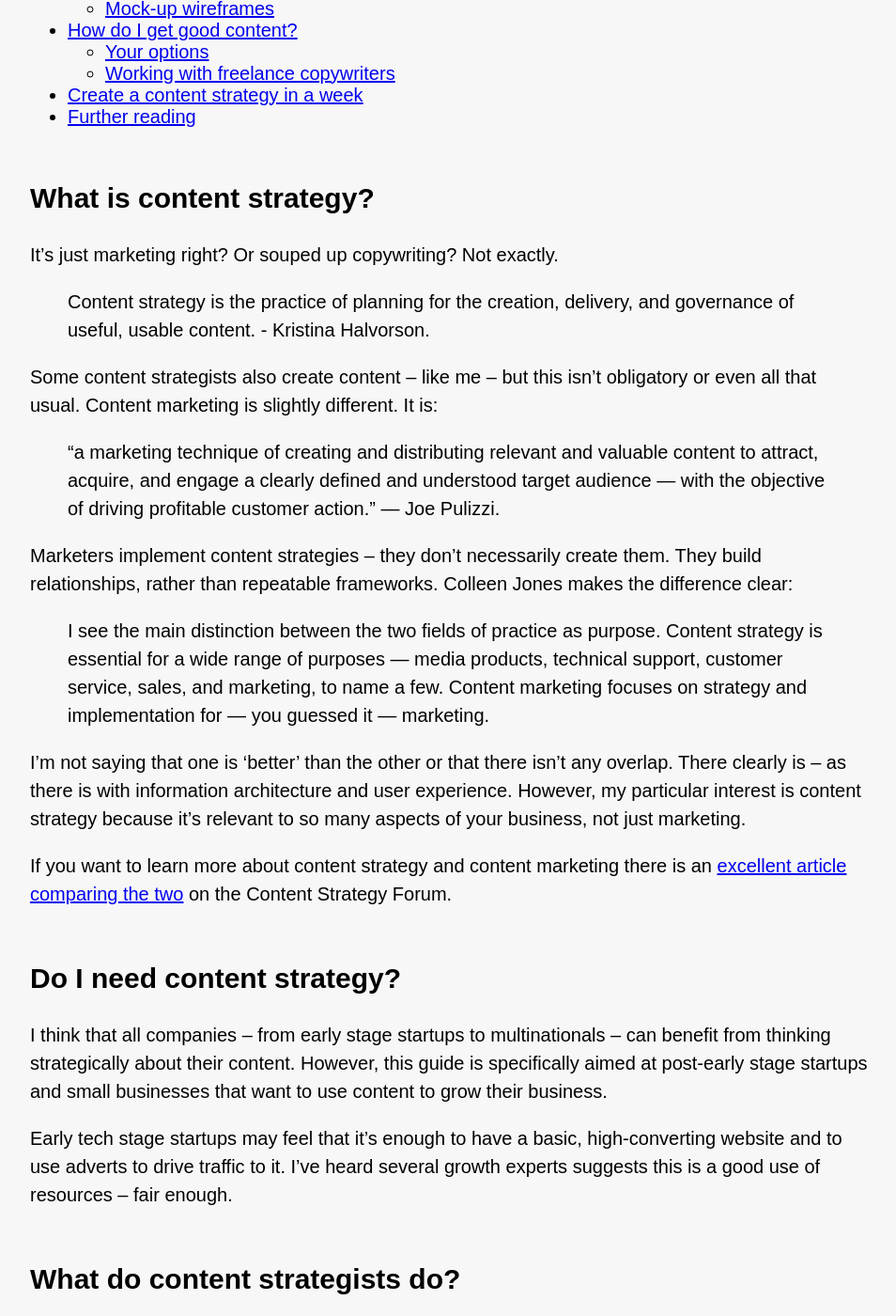
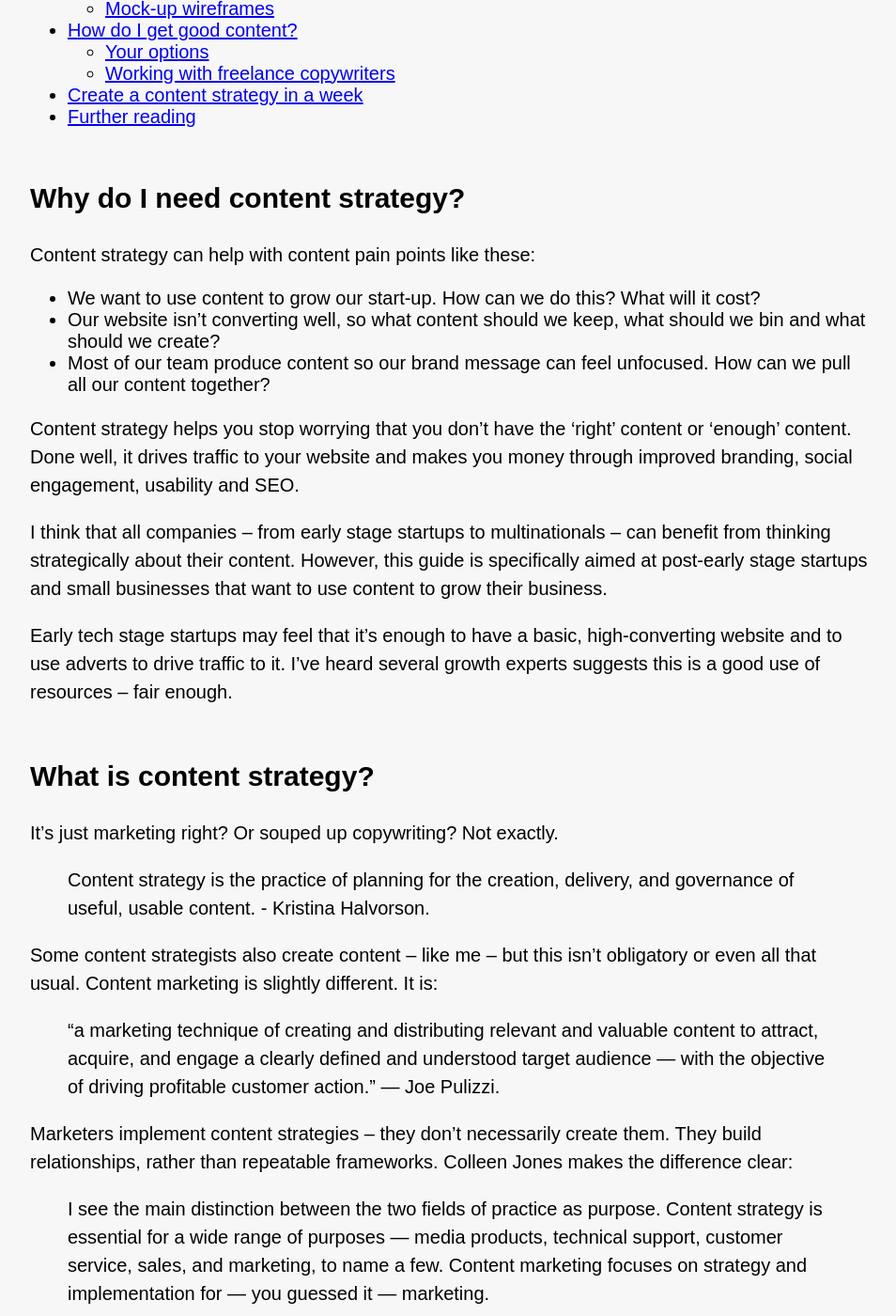
Before and after one commit to smokingpun/smokingpun.github.io, a Jekyll site: the page built from content_strategy_for_startups.md, in a window 1280 px wide and 1400 px high, scrolled down 773 px. Shown: the whole window at 94% size, without its empty margins (160-1114 px from the left). Built offline with Jekyll 4.4.1, drawn with Linux system fonts in a browser that asks for light colours; nearby versions of some CDN libraries; some of the changed text lies outside the part shown.

Commit message:
edit content strategy guide

```diff
--- a/content_strategy_for_startups.md
+++ b/content_strategy_for_startups.md
@@ -13,8 +13,8 @@ This is where I come in. My name is Hannah Adcock and I'm going to talk you thro
 
 ##List of contents
 
+* [Why do I need content strategy?](#why-do-i-need-content-strategy)
 * [What is content strategy?](#what-is-content-strategy)
-* [Do I need content strategy?](#do-i-need-content-strategy)
 * [What do content strategists do?](#what-do-content-strategists-do)
 	* [Draw up content templates](#draw-up-content-templates)
 	* [Create a content inventory or audit](#create-a-content-inventory-or-audit)
@@ -29,6 +29,20 @@ This is where I come in. My name is Hannah Adcock and I'm going to talk you thro
 * [Create a content strategy in a week](#create-a-content-strategy-in-a-week)
 * [Further reading](#further-reading)
 
+
+##Why do I need content strategy?
+
+Content strategy can help with content pain points like these:
+
+* We want to use content to grow our start-up. How can we do this? What will it cost?
+* Our website isn't converting well, so what content should we keep, what should we bin and what should we create?
+* Most of our team produce content so our brand message can feel unfocused. How can we pull all our content together?
+
+Content strategy helps you stop worrying that you don't have the 'right' content or 'enough' content. Done well, it drives traffic to your website and makes you money through improved branding, social engagement, usability and SEO.
+
+I think that all companies – from early stage startups to multinationals – can benefit from thinking strategically about their content. However, this guide is specifically aimed at post-early stage startups and small businesses that want to use content to grow their business.
+
+Early tech stage startups may feel that it's enough to have a basic, high-converting website and to use adverts to drive traffic to it. I've heard several growth experts suggests this is a good use of resources – fair enough.
 
 
 ##What is content strategy?
@@ -192,7 +201,7 @@ Content strategist Richard Ingram describes wireframes as:
 Wireframes describe what content should be on a page. Given that content is what your site visitors are most interested in, it's important that you get it sorted first before moving on to design. Wireframing also means that you can get early stage feedback and made sure that your team are on the same page in terms of what you want to achieve. It will also help your design team understand what you want them to do. However, your content will be displayed on different viewports so a static wireframes will only help you so much. Sometimes I'll wireframe for different viewports. It depends on how your design and development team work.
 
 
-##How do I get good content?
+##How do you get good content?
 You know you need good content in the same way you need good design, good accountancy advice and good development, but how do you get it?
 
 ###Your options
@@ -223,7 +232,7 @@ If you want a long and happy relationship with a freelance writer, then consider
 
 In addition, get them involved in helping you shape an editorial calendar. Also make sure you have a conversation about workflow. To prevent version control issues use a collaborative writing tool like GoogleDocs or Draft. Or use a Markdown-supporting text editor and get your content producers to committ to a private repo in Github. Although you'll be lucky to find a copywriter than knows Markdown/HTML/Github.
 
-####How do I spot a good freelancer?
+####How do you spot a good freelancer?
 If you like a copywriter's portfolio then that's a good start. You might also look for:
 
 * an ability to write in different styles (avoid bloggers who can only write in their own style)
@@ -237,7 +246,7 @@ If you think you might struggle to 'spot' a good copywriter, perhaps because Eng
 You could also ask a few friends and colleagues to give you an opinion on the writer's portfolio and style. Ideally, also ask a few of your customers or potential customers to give you their opinion. After all, your copywriter will be writing for your customers, not for you.
 
 
-####Where do I find a good freelancer?
+####Where do you find a good freelancer?
 You could try online marketplaces like [Elance][elance]. Inviting people to bid on a job rather than making it open to everyone might weed out the timewasters. There are also 'talent agencies' like [Scripted][scripted]. Many copywriters have websites, although you might need to click through quite a few pages of Google to get to the independents. Or you can ask your network for recommendations on social media. Another option is to browse groups on LinkedIn and GooglePlus where freelancers hang out to see if you like the look of anyone.  For example, there is a good GooglePlus [blogging community][blogging community] where you might track down some decent freelancers.
 
 
```
Also changed, not shown: other parts of content_strategy_for_startups.md (+0 -5 lines).
